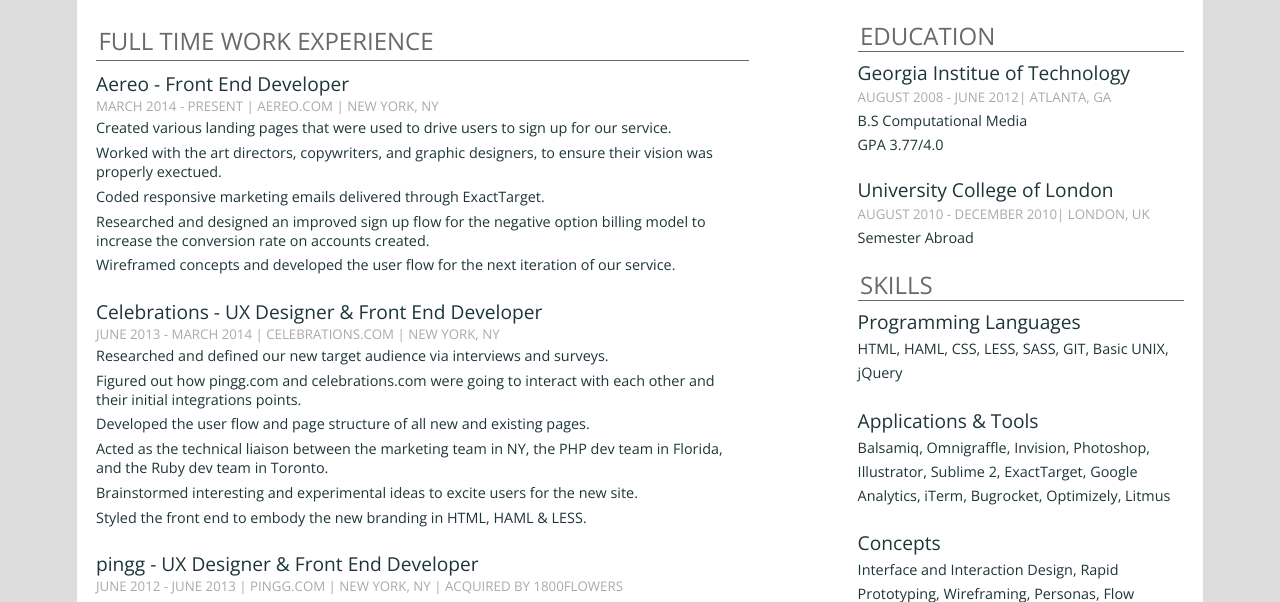
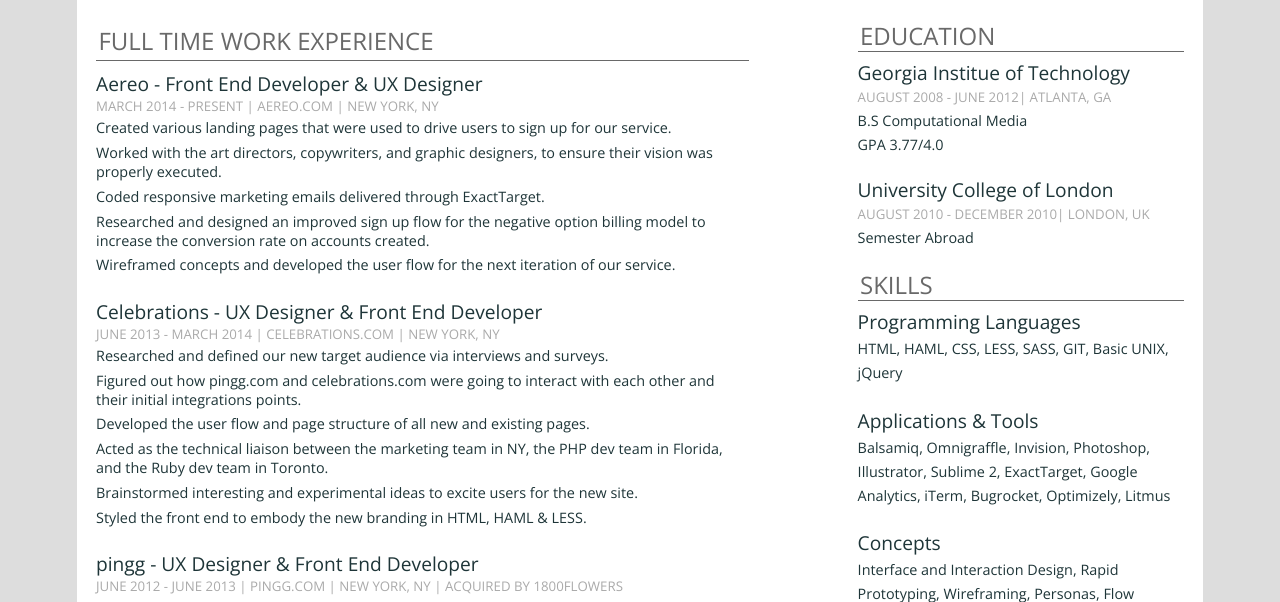
Before and after one commit to akaminsky/akaminsky.github.io, a plain HTML site: page resume.html in a window 1280 px wide. Shown: the part 198-800 px from the top of the page. Drawn offline with nearby package versions, Linux system fonts and the light colour scheme.

Commit message:
spelling error in resume

```diff
--- a/resume.html
+++ b/resume.html
@@ -73,10 +73,10 @@
         <h3>Full Time Work Experience</h3>
 
         <div class="job">
-          <h4>Aereo - Front End Developer</h4>
+          <h4>Aereo - Front End Developer &amp; UX Designer</h4>
           <h5>March 2014 - Present | <a href="http://www.aereo.com" target="_blank">aereo.com</a> | New York, NY</h5>
           <p>Created various landing pages that were used to drive users to sign up for our service.</p>
-          <p>Worked with the art directors, copywriters, and graphic designers, to ensure their vision was properly exectued.</p>
+          <p>Worked with the art directors, copywriters, and graphic designers, to ensure their vision was properly executed.</p>
           <p>Coded responsive marketing emails delivered through ExactTarget.</p>
           <p>Researched and designed an improved sign up flow for the negative option billing model to increase the conversion rate on accounts created.</p>
           <p>Wireframed concepts and developed the user flow for the next iteration of our service.</p>
```
